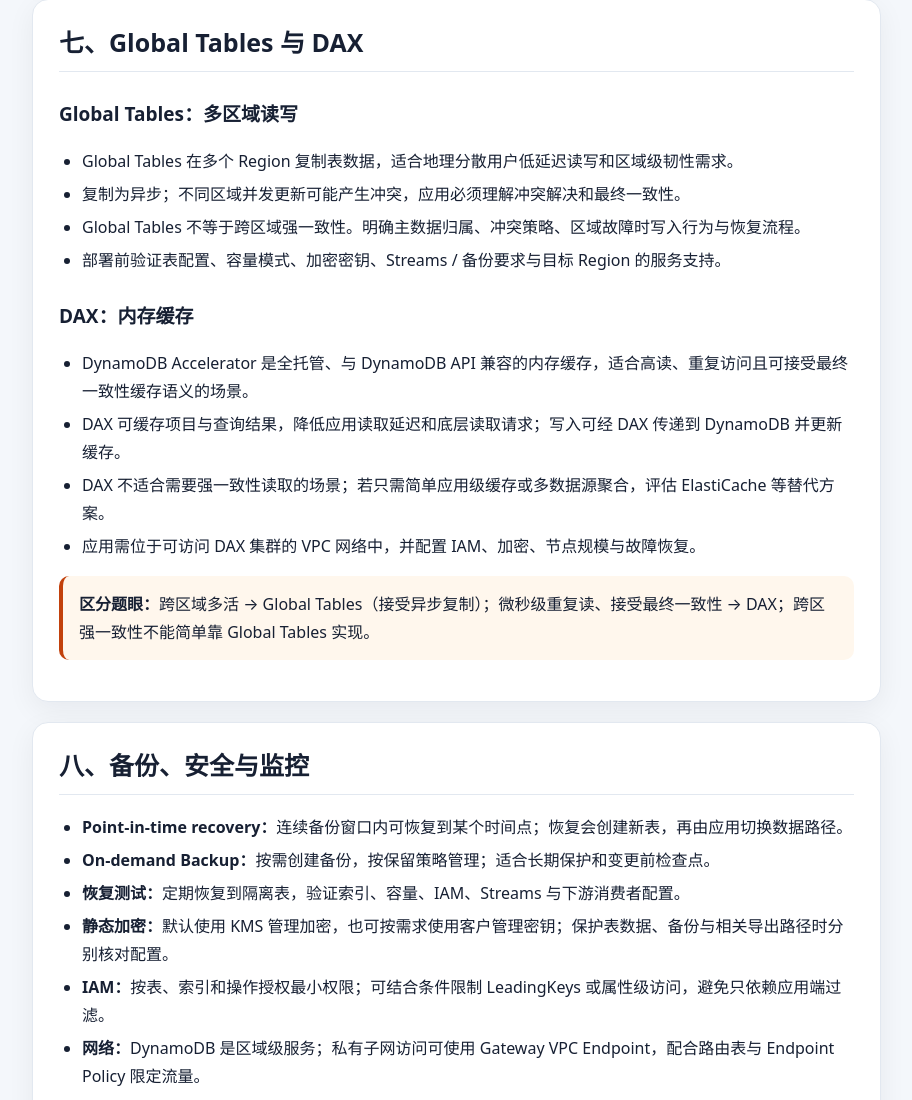
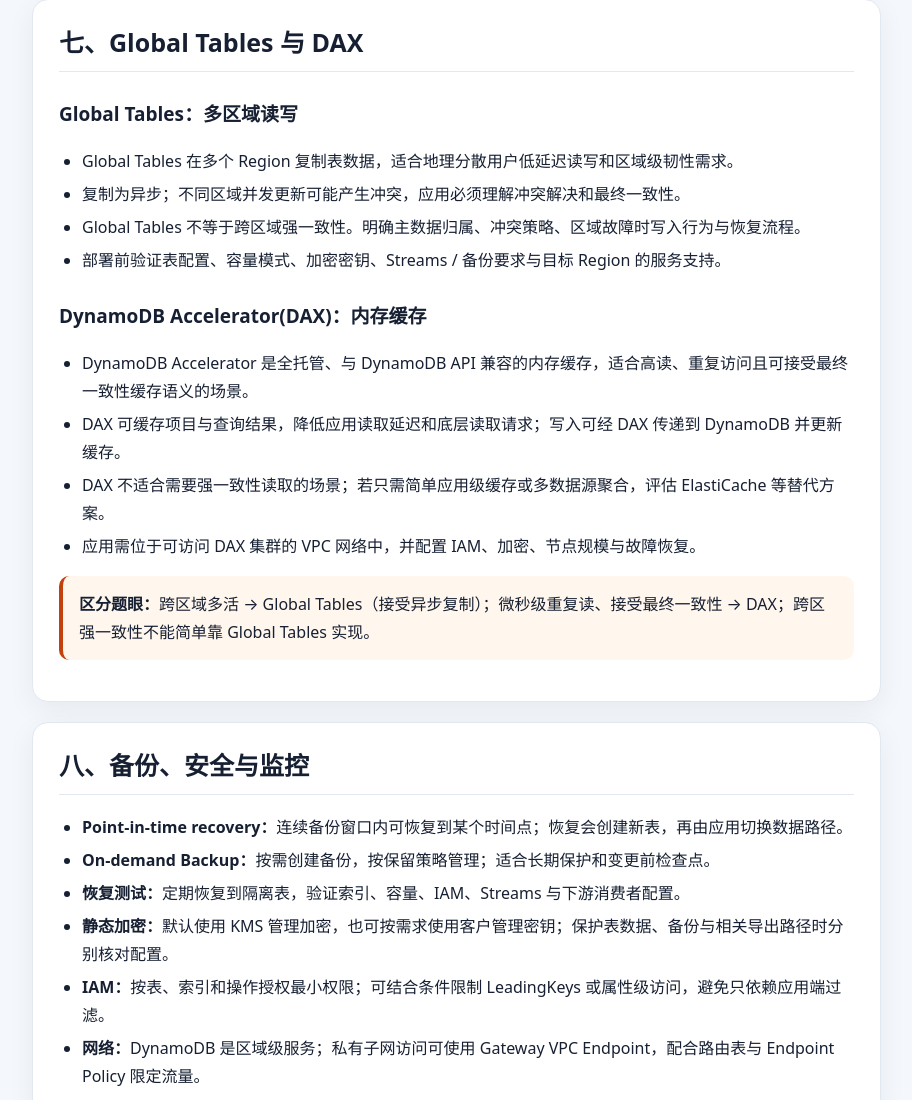
Before and after one commit to binglingshuang/AWS-SAP-C02, a plain HTML site: page database/dynamodb.html in a window 1280 px wide. Shown: the part 5040-6140 px from the top of the page, without its empty margins (319-1231 px from the left). Drawn offline with Linux system fonts and the light colour scheme.

Commit message:
mini modify

```diff
--- a/database/dynamodb.html
+++ b/database/dynamodb.html
@@ -248,7 +248,7 @@ footer{text-align:center;color:var(--muted);padding:0 0 36px;font-size:13px}
 <li>Global Tables 不等于跨区域强一致性。明确主数据归属、冲突策略、区域故障时写入行为与恢复流程。</li>
 <li>部署前验证表配置、容量模式、加密密钥、Streams / 备份要求与目标 Region 的服务支持。</li>
 </ul>
-<h3>DAX：内存缓存</h3>
+<h3>DynamoDB Accelerator(DAX)：内存缓存</h3>
 <ul>
 <li>DynamoDB Accelerator 是全托管、与 DynamoDB API 兼容的内存缓存，适合高读、重复访问且可接受最终一致性缓存语义的场景。</li>
 <li>DAX 可缓存项目与查询结果，降低应用读取延迟和底层读取请求；写入可经 DAX 传递到 DynamoDB 并更新缓存。</li>
```
